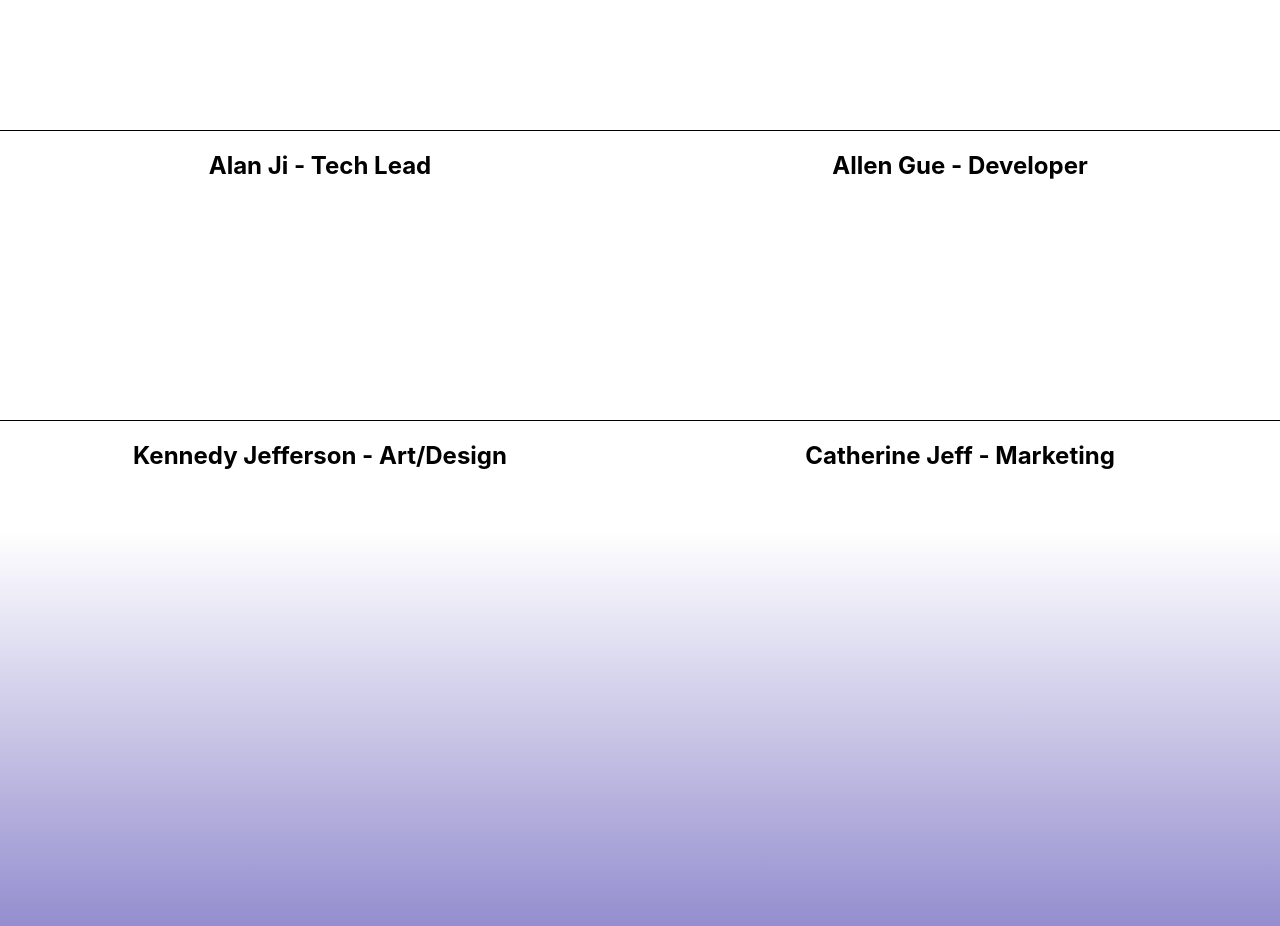
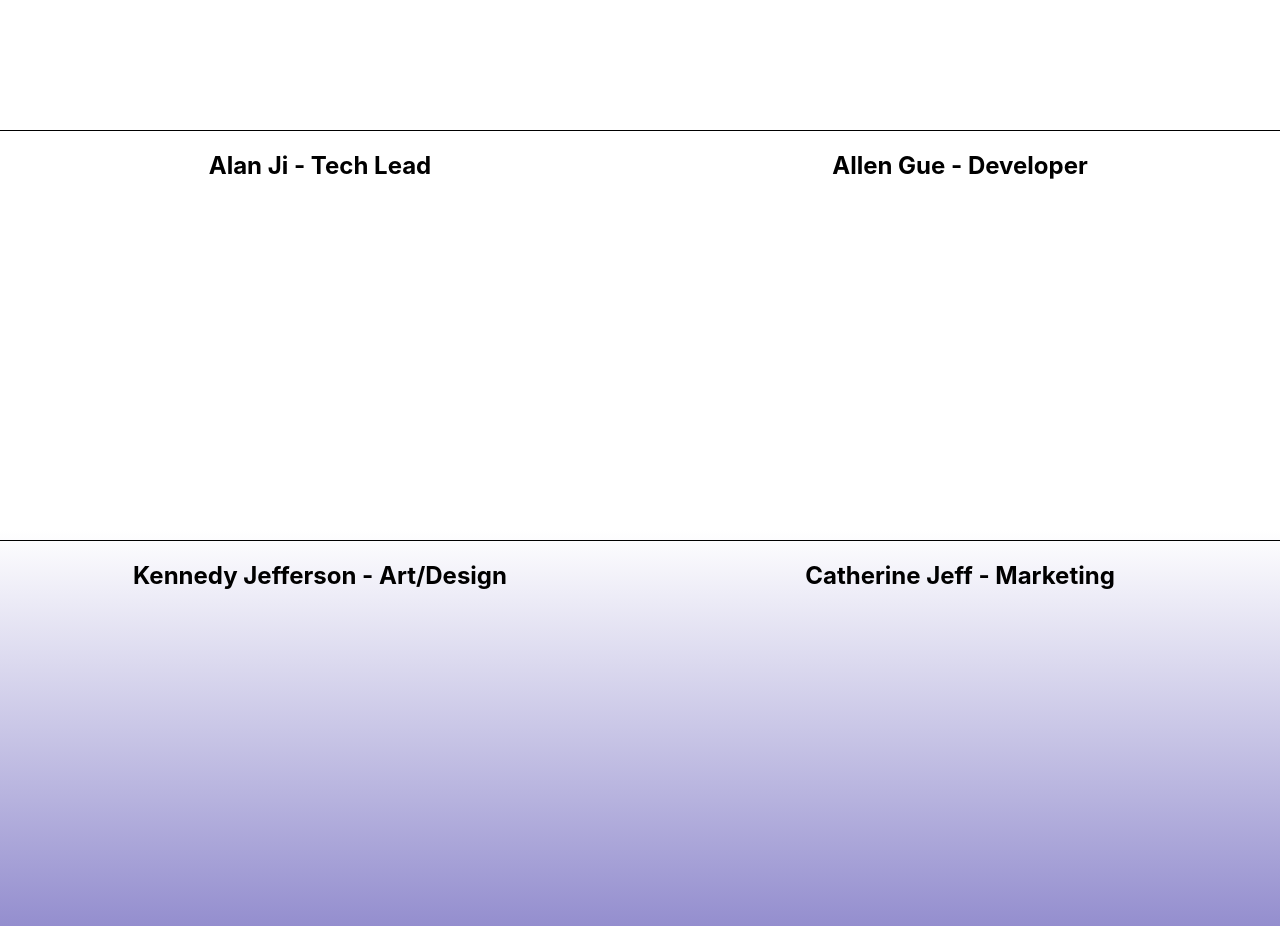
Before and after one commit to Pronkle/hackathon-2024, a React (Create React App) app: page / in a window 1280 px wide. Shown: the part 7120-8046 px from the top of the page. Built offline with nearby package versions, Linux system fonts and the light colour scheme.

Commit message:
add openai

```diff
--- a/package.json
+++ b/package.json
@@ -11,6 +11,7 @@
     "@testing-library/react": "^13.4.0",
     "@testing-library/user-event": "^13.5.0",
     "gsap": "^3.12.5",
+    "openai": "^4.53.1",
     "react": "^18.3.1",
     "react-dom": "^18.3.1",
     "react-router-dom": "^6.25.1",
--- a/src/components/home/credits/credits.jsx
+++ b/src/components/home/credits/credits.jsx
@@ -36,10 +36,6 @@ export default function Credit() {
                 </div>
             </div>
 
-            {/* <div className="footer">
-                <div
-            </div> */}
-
         </div>
     )
 }
--- a/src/components/home/credits/style.css
+++ b/src/components/home/credits/style.css
@@ -11,6 +11,6 @@
 #credit-item {
     flex: 1 1 calc(50%);
     border-top: solid 1px #000;
-    padding-bottom: 25vh;
+    padding-bottom: 40vh;
 
 }
```
Also changed, not shown: 1 other file (tests, documents, lock files or other folders).
